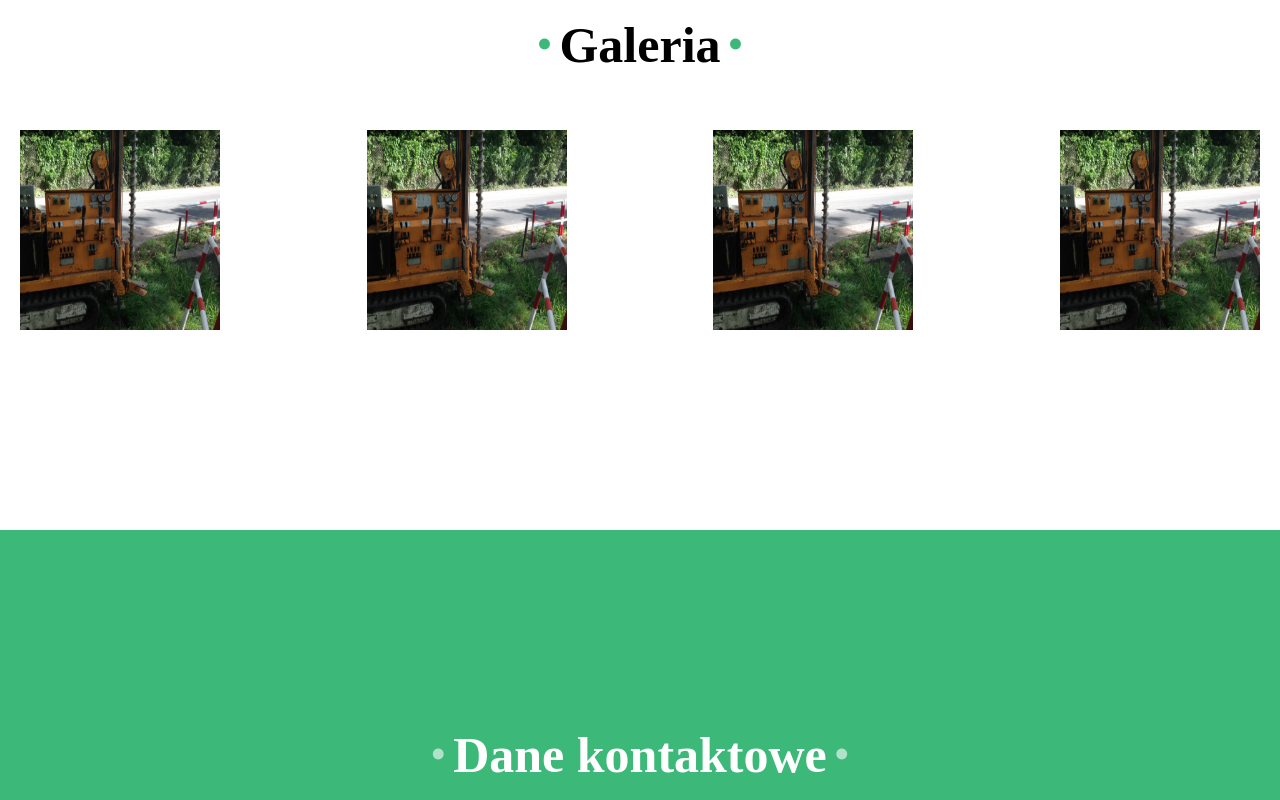
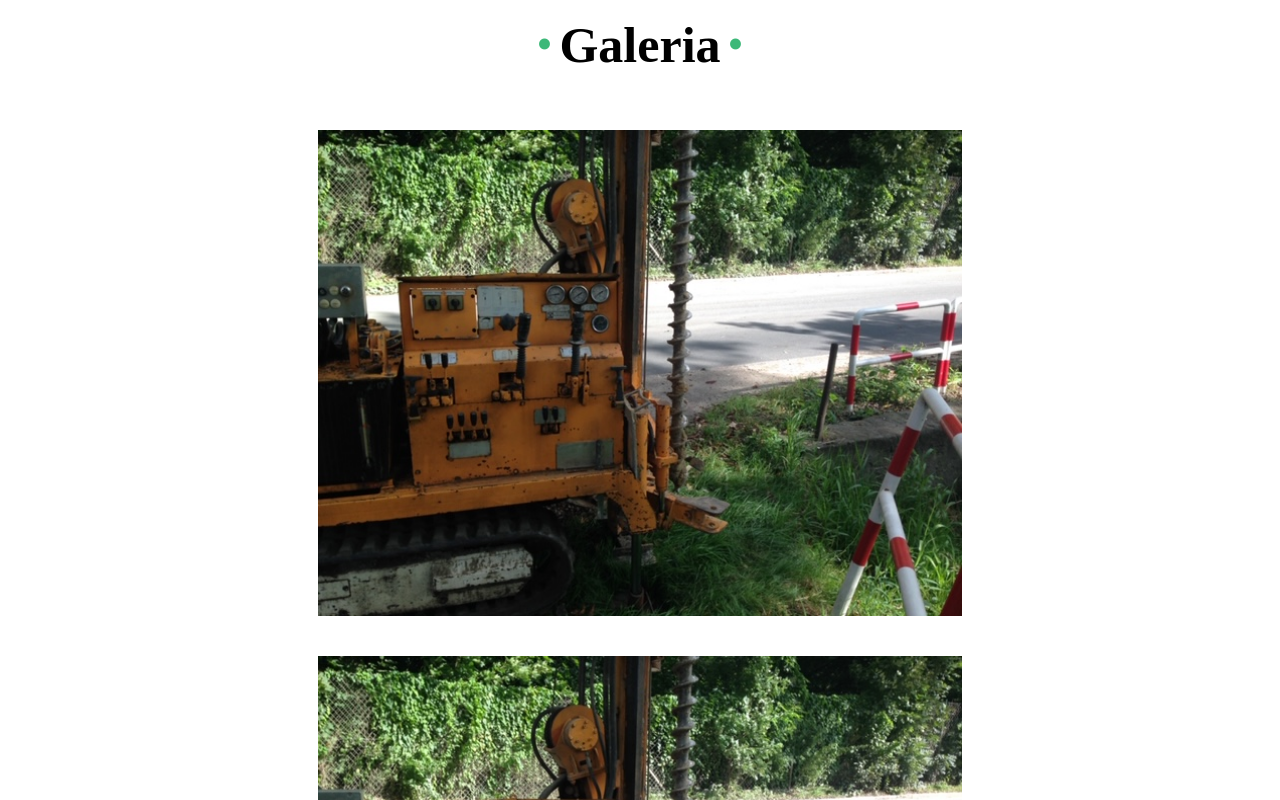
Before and after one commit to rafzby/geoperitus-www, a plain HTML site: page index.html in a window 1280 px wide. Shown: the part 1620-2420 px from the top of the page. Drawn offline with Linux system fonts and the light colour scheme; a web font is replaced by a local one.

Commit message:
Update styles

```diff
--- a/style.css
+++ b/style.css
@@ -123,7 +123,7 @@ section {
     display: grid;
     justify-content: space-around;
     margin: 3rem 0 0 0;
-    row-gap: 4em;
+    row-gap: 2em;
     grid-template-columns: auto;
 }
 
@@ -166,15 +166,10 @@ section {
 
 .c-gallery__row {
     display: grid;
-    justify-content: space-between;
+    justify-content: space-around;
     margin: 3rem 0 0 0;
-
-
-
-    display: grid;
-    column-gap: 0.9rem;
-    grid-template-columns: 10rem 10rem 10rem 10rem;
-    grid-template-rows: 10rem;
+    row-gap: 2em;
+    grid-template-columns: auto;
 }
 
 .c-gallery__row__item {
```
